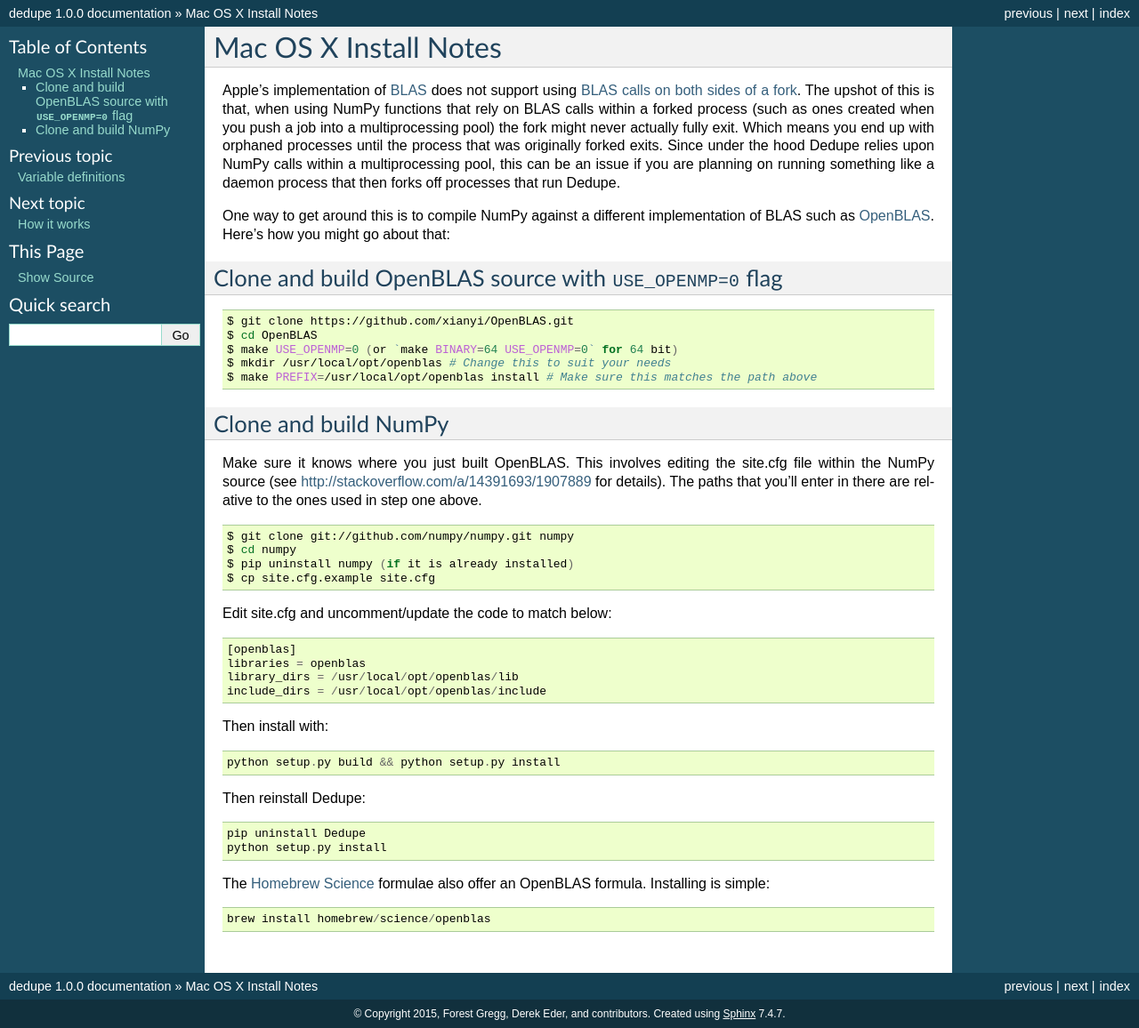
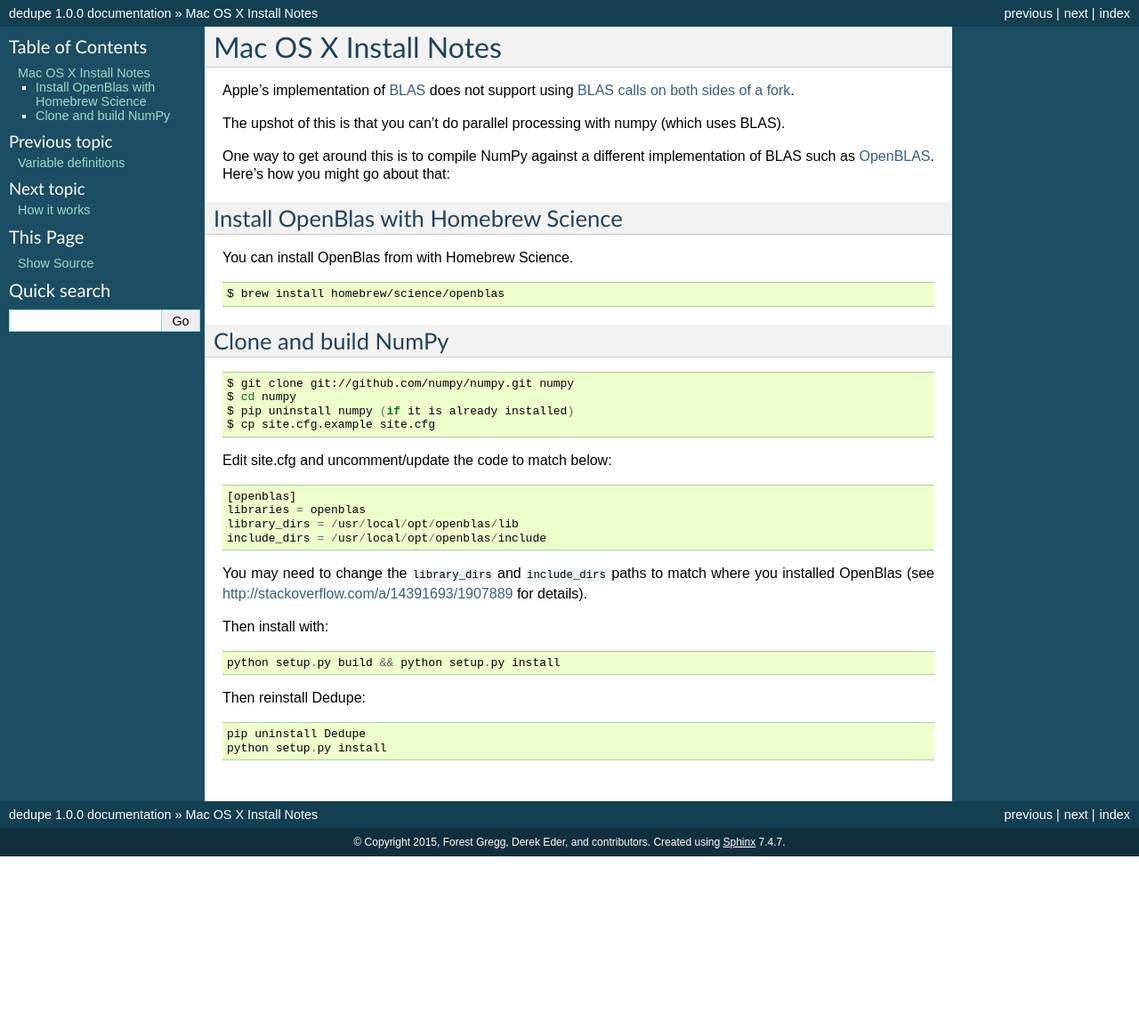
Before and after one commit to dedupeio/dedupe, a Sphinx documentation site: the page built from docs/OSX-Install-Notes.rst, in a window 1280 px wide. Shown: the whole page at 89% size. Built offline with Sphinx 7.4.7, drawn with Linux system fonts in a browser that asks for light colours; after the commit the page ends 963 px from its top, so only the background shows below that.

Commit message:
fuller update on mac os x install

```diff
--- a/docs/OSX-Install-Notes.rst
+++ b/docs/OSX-Install-Notes.rst
@@ -4,40 +4,28 @@
 
 
 Apple’s implementation of `BLAS <http://en.wikipedia.org/wiki/BLAS>`__
-does not support using `BLAS calls on both sides of a
-fork <http://mail.scipy.org/pipermail/numpy-discussion/2012-August/063589.html>`__.
-The upshot of this is that, when using NumPy functions that rely on BLAS
-calls within a forked process (such as ones created when you push a job
-into a multiprocessing pool) the fork might never actually fully exit.
-Which means you end up with orphaned processes until the process that
-was originally forked exits. Since under the hood Dedupe relies upon
-NumPy calls within a multiprocessing pool, this can be an issue if you
-are planning on running something like a daemon process that then forks
-off processes that run Dedupe.
+does not support using `BLAS calls on both sides of a fork
+<http://mail.scipy.org/pipermail/numpy-discussion/2012-August/063589.html>`__.
+
+The upshot of this is that you can't do parallel processing with numpy
+(which uses BLAS).
 
 One way to get around this is to compile NumPy against a different
 implementation of BLAS such as
 `OpenBLAS <https://github.com/xianyi/OpenBLAS>`__. Here’s how you might
 go about that:
 
-Clone and build OpenBLAS source with ``USE_OPENMP=0`` flag
-~~~~~~~~~~~~~~~~~~~~~~~~~~~~~~~~~~~~~~~~~~~~~~~~~~~~~~~~~~
+Install OpenBlas with Homebrew Science
+~~~~~~~~~~~~~~~~~~~~~
+You can install OpenBlas from with Homebrew Science.
 
 .. code:: bash
 
-    $ git clone https://github.com/xianyi/OpenBLAS.git
-    $ cd OpenBLAS
-    $ make USE_OPENMP=0 (or `make BINARY=64 USE_OPENMP=0` for 64 bit)
-    $ mkdir /usr/local/opt/openblas # Change this to suit your needs
-    $ make PREFIX=/usr/local/opt/openblas install # Make sure this matches the path above
+    $ brew install homebrew/science/openblas
+
 
 Clone and build NumPy
 ~~~~~~~~~~~~~~~~~~~~~
-
-Make sure it knows where you just built OpenBLAS. This involves editing
-the site.cfg file within the NumPy source (see
-http://stackoverflow.com/a/14391693/1907889 for details). The paths that
-you’ll enter in there are relative to the ones used in step one above.
 
 .. code:: bash
 
@@ -55,6 +43,10 @@
     library_dirs = /usr/local/opt/openblas/lib
     include_dirs = /usr/local/opt/openblas/include
 
+You may need to change the ``library_dirs`` and ``include_dirs`` paths
+to match where you installed OpenBlas (see
+http://stackoverflow.com/a/14391693/1907889 for details).
+
 Then install with:
 
 ::
@@ -67,10 +59,3 @@
 
     pip uninstall Dedupe
     python setup.py install
-
-The `Homebrew Science <https://github.com/Homebrew/homebrew-science>`__
-formulae also offer an OpenBLAS formula. Installing is simple:
-
-::
-
-    brew install homebrew/science/openblas
```
